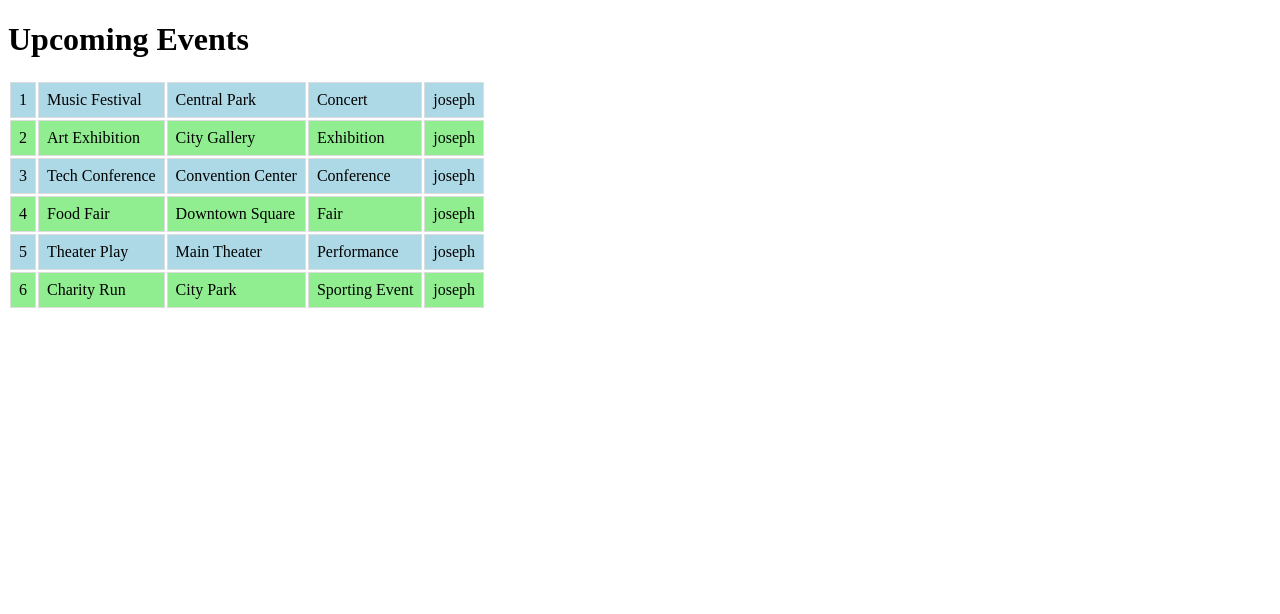
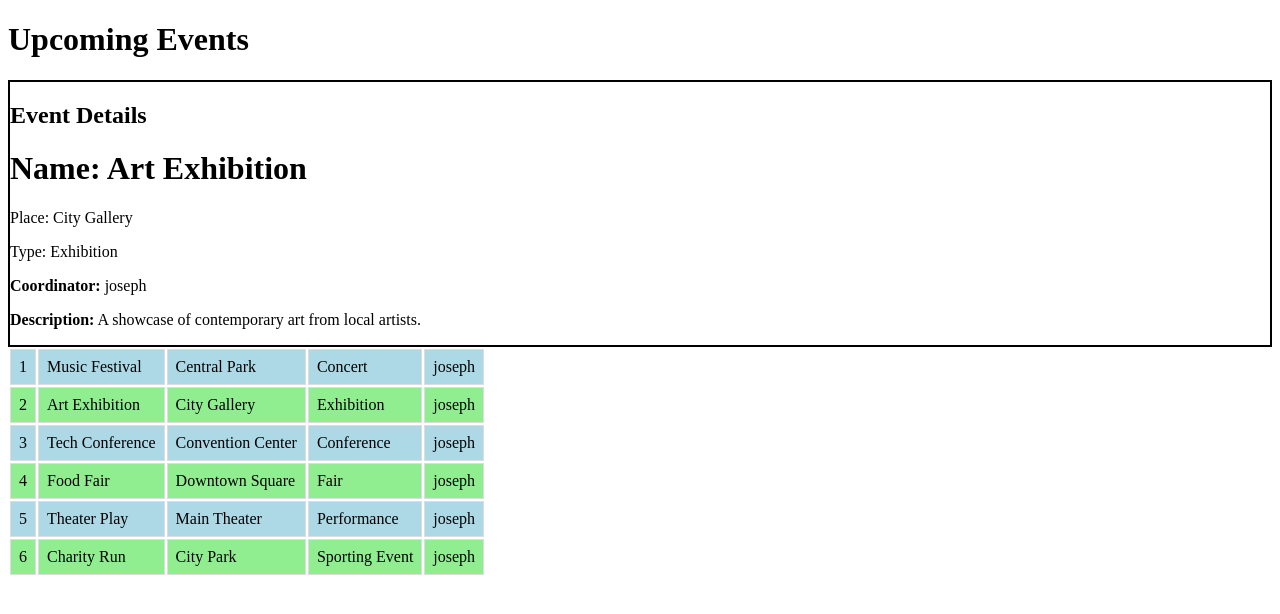
Before and after one commit to Aryanparmar123/Aryan-Parmar-Learning-Angular, an Angular app: page / in a window 1280 px wide. Shown: the top 614 px of the page. Built offline with nearby package versions, Linux system fonts and the light colour scheme.

Commit message:
step 10 11 and 12 done added service in app component

```diff
--- a/src/app/app.component.html
+++ b/src/app/app.component.html
@@ -1,5 +1,6 @@
 <div class="eventsSite">
   <h1>Upcoming Events</h1>
+  <app-event-list-item  *ngIf="events" [events]="events"></app-event-list-item>
 
   <app-event-list></app-event-list>
 
--- a/src/app/app.component.ts
+++ b/src/app/app.component.ts
@@ -5,11 +5,13 @@ import {events} from "./Shared/Models/events";
 
 import {NgForOf, NgIf} from "@angular/common";
 import {EventListComponent} from "./event-list/event-list.component";
+import {EventListItemComponent} from "./event-list-item/event-list-item.component";
+import {EventsService} from "./services/events.service";
 
 @Component({
   selector: 'app-root',
   standalone: true,
-  imports: [RouterOutlet, NgForOf, NgIf, EventListComponent],
+  imports: [RouterOutlet, NgForOf, NgIf, EventListComponent, EventListItemComponent],
   templateUrl: './app.component.html',
   styleUrl: './app.component.css'
 })
@@ -18,8 +20,14 @@ export class AppComponent {
 
   heading = 'this is my event site';
 
+  events?: events;
+  constructor(private eventsService: EventsService) {}
+  ngOnInit(): void {
 
-
-
+    const eventId = 2;
+    this.eventsService.getEventById(eventId).subscribe(events => {
+      this.events = events;
+    });
+  }
 
 }
--- a/src/app/event-list-item/event-list-item.component.html
+++ b/src/app/event-list-item/event-list-item.component.html
@@ -1,4 +1,4 @@
-<div *ngIf="events" class="list-item">
+<div class="list-item">
   <h2>Event Details</h2>
   <h1><strong>Name:</strong> {{ events.Name }}</h1>
   <p>Place: {{ events.place }}</p>
--- a/src/app/event-list/event-list.component.html
+++ b/src/app/event-list/event-list.component.html
@@ -1,6 +1,7 @@
 <div>
   <table>
     <tbody>
+
     <tr *ngFor="let event of eventList">
       <td>{{ event.eventId }}</td>
       <td>{{ event.Name }}</td>
@@ -11,5 +12,5 @@
     </tbody>
   </table>
 
-  <app-event-list-item></app-event-list-item>
+
 </div>
```
